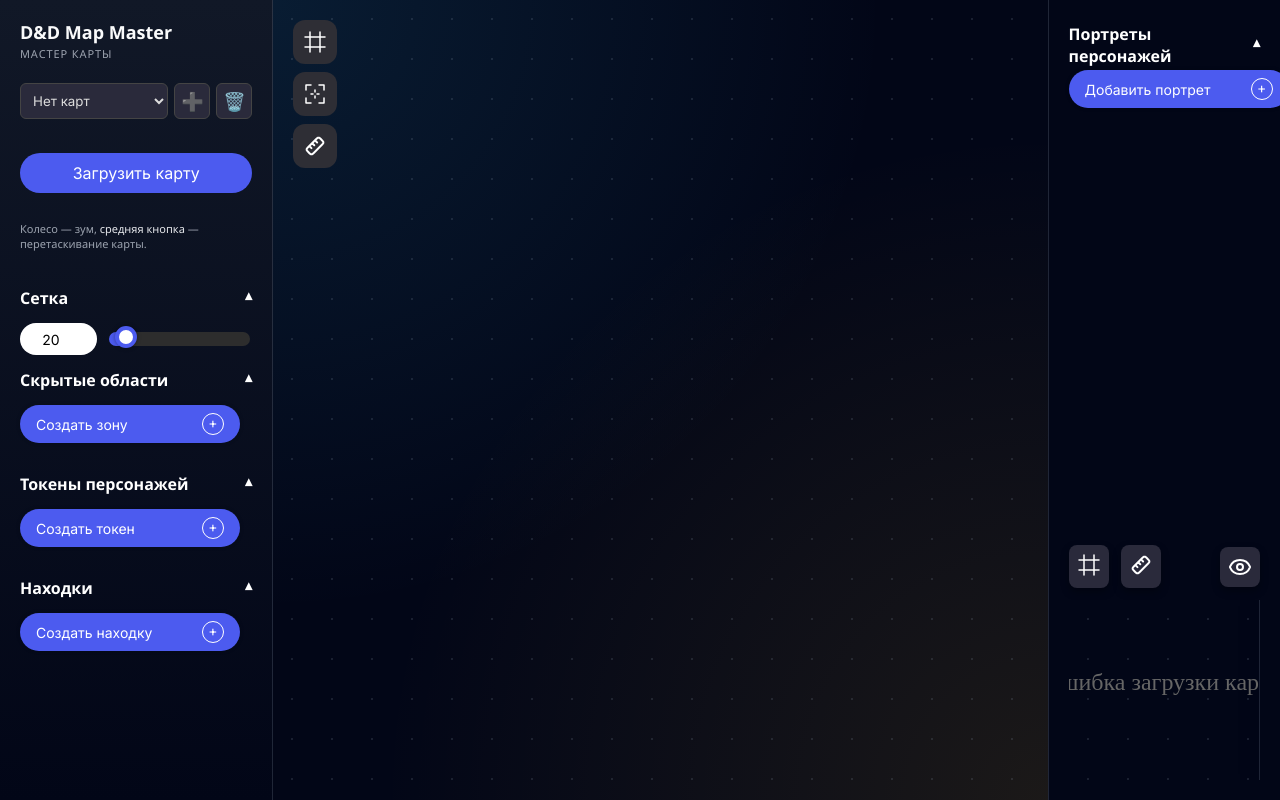
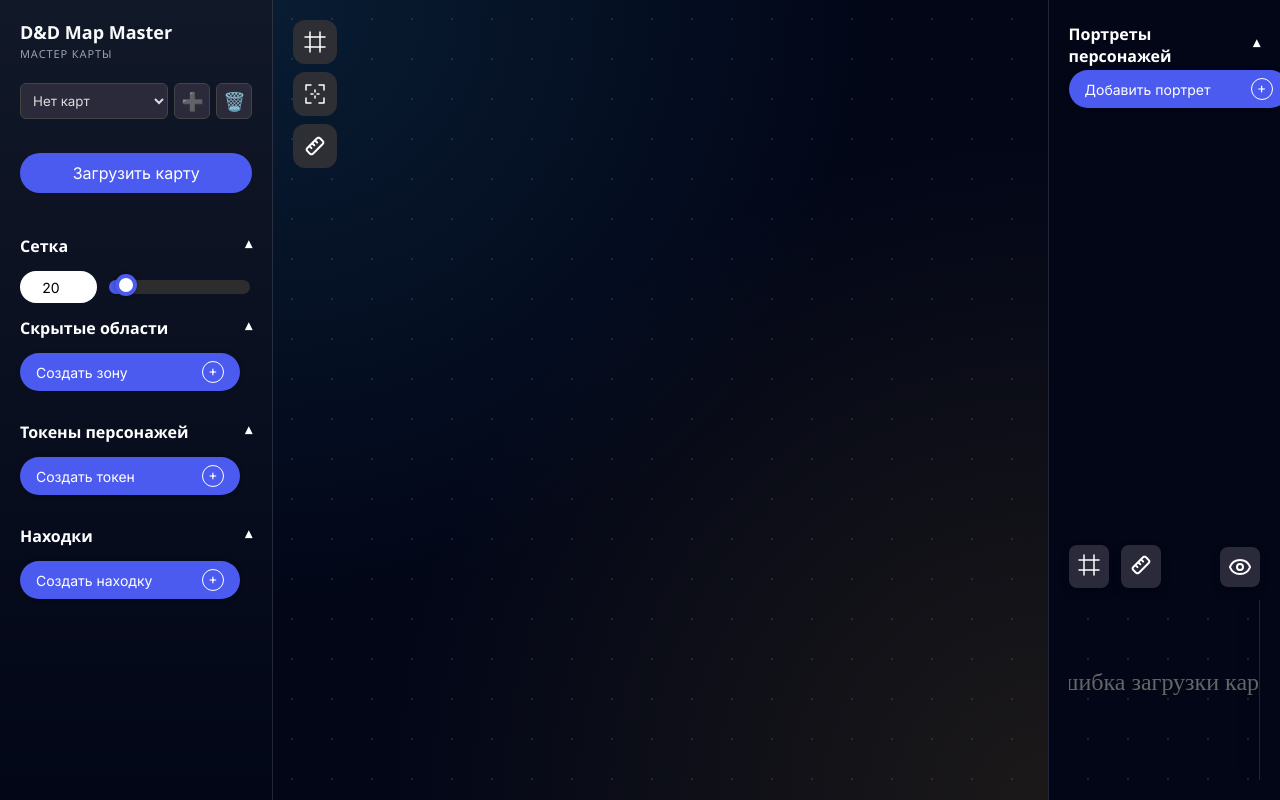
Before and after one commit to 2labu2dab/dnd_master_app, a Flask app: page / in a window 1280 px wide. Run offline with Flask 3, Linux system fonts and the light colour scheme; data that the repository does not hold is empty; some libraries are stand-ins or nearby versions.

Commit message:
Текст удалил

```diff
--- a/templates/index.html
+++ b/templates/index.html
@@ -34,9 +34,6 @@
         Загрузить карту
         <input type="file" name="map_image" accept="image/*" onchange="autoUploadMap(this)" hidden />
       </label>
-      <div style="font-size: 11px; color: #9ca3af; margin-bottom: 4px;">
-        Колесо — зум, <span style="color:#e5e7eb;">средняя кнопка</span> — перетаскивание карты.
-      </div>
       <div class="section">
         <details open>
           <summary>Сетка</summary>
```
